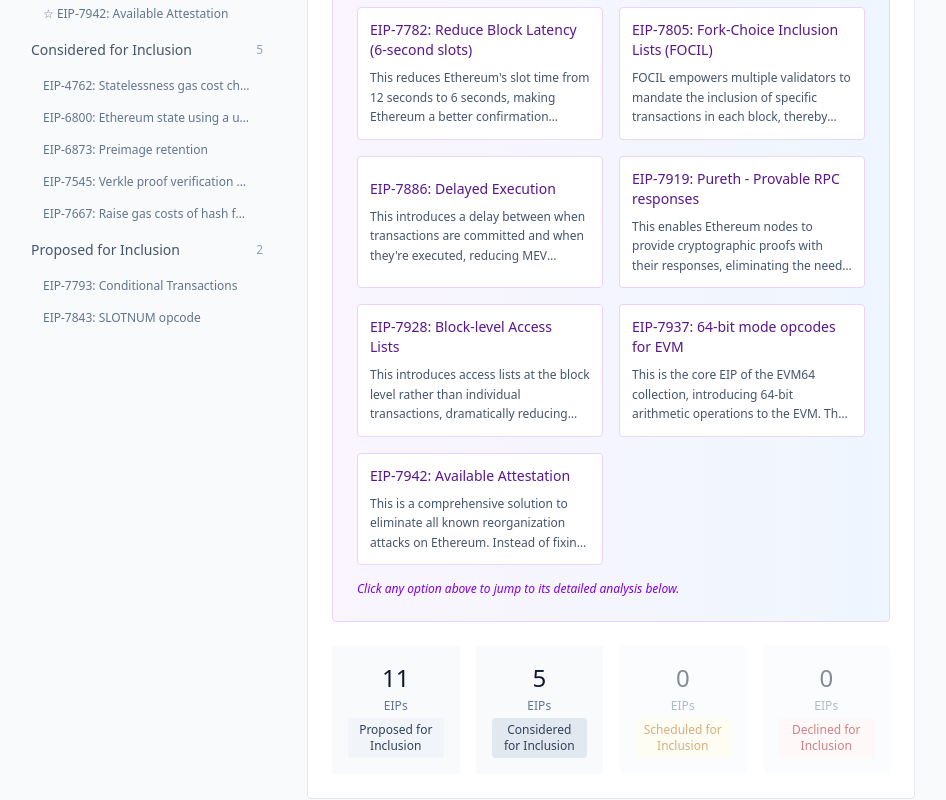
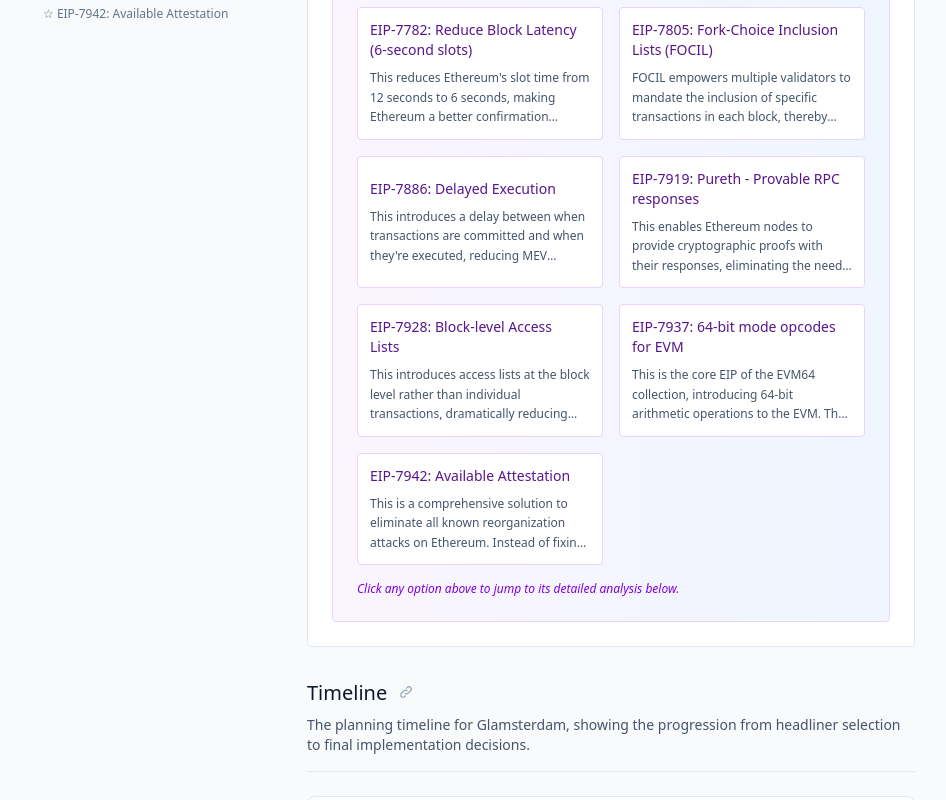
Before and after one commit to jmcpheron/forkcast, a React (Vite) app: page /upgrade/glamsterdam in a window 1280 px wide. Shown: the part 931-1731 px from the top of the page, without its empty margins (173-1119 px from the left). Built offline with nearby package versions, Linux system fonts and the light colour scheme.

Commit message:
hide all but headliners in glamsterdam

```diff
--- a/src/components/PublicNetworkUpgradePage.tsx
+++ b/src/components/PublicNetworkUpgradePage.tsx
@@ -126,6 +126,8 @@
           count: null as number | null
         }))
     ] : []),
+    // For non-Glamsterdam forks, show all EIP sections
+    ...(forkName.toLowerCase() !== 'glamsterdam' ? [
       ...['Scheduled for Inclusion', 'Considered for Inclusion', 'Proposed for Inclusion', 'Declined for Inclusion']
         .flatMap(stage => {
           // For Glamsterdam, exclude headliners from "Proposed for Inclusion" since they have their own section
@@ -180,6 +182,7 @@
 
           return [stageItem, ...eipItems];
         })
+    ] : [])
   ];
 
   const scrollToSection = (sectionId: string) => {
@@ -513,9 +516,14 @@
                 { stage: 'Proposed for Inclusion', description: 'EIPs that have been proposed for this upgrade but are still under initial review by client teams.' },
                 { stage: 'Declined for Inclusion', description: 'EIPs that were proposed, but ultimately declined for inclusion in the upgrade for various reasons. They may be reconsidered for future upgrades.' }
               ].map(({ stage, description }) => {
-                const stageEips = eips.filter(eip => getInclusionStage(eip, forkName) === stage);
+                let stageEips = eips.filter(eip => getInclusionStage(eip, forkName) === stage);
 
                 if (stageEips.length === 0) return null;
+
+                // For Glamsterdam, hide all regular EIP sections since we only want to show headliner proposals
+                if (forkName.toLowerCase() === 'glamsterdam') {
+                  return null;
+                }
 
                 // Sort EIPs: headliners first, then by EIP number
                 const sortedStageEips = stageEips.sort((a, b) => {
--- a/src/components/network-upgrade/OverviewSection.tsx
+++ b/src/components/network-upgrade/OverviewSection.tsx
@@ -74,7 +74,7 @@
           </div>
 
           {/* Headliner Options Overview */}
-          <div className="mb-6 p-6 bg-gradient-to-r from-purple-50 to-blue-50 border border-purple-200 rounded">
+          <div className={`p-6 bg-gradient-to-r from-purple-50 to-blue-50 border border-purple-200 rounded ${forkName.toLowerCase() === 'glamsterdam' ? '' : 'mb-6'}`}>
             <h4 className="font-medium text-purple-900 text-sm mb-4 flex items-center gap-2">
               <span className="text-purple-600">★</span>
               Competing Headliner Options
@@ -117,6 +117,8 @@
         </>
       )}
 
+      {/* Stage stats - only show for non-Glamsterdam forks */}
+      {forkName.toLowerCase() !== 'glamsterdam' && (
         <div className="grid grid-cols-1 md:grid-cols-2 lg:grid-cols-4 gap-4">
           {stageStats.map(({ stage, count, color }) => {
             const stageId = stage.toLowerCase().replace(/\s+/g, '-');
@@ -142,6 +144,7 @@
             );
           })}
         </div>
+      )}
     </div>
   );
 };
```
Lines whose indentation alone changed are shown as unchanged.
